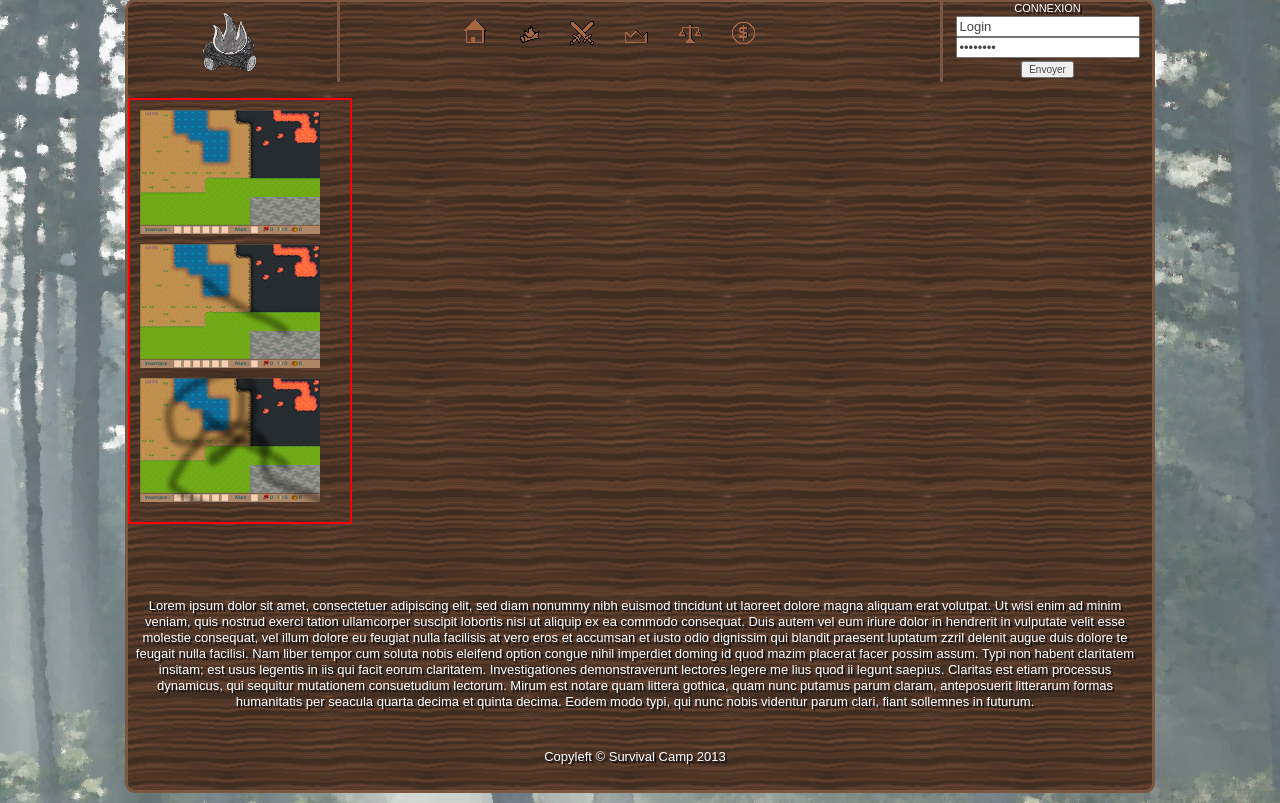
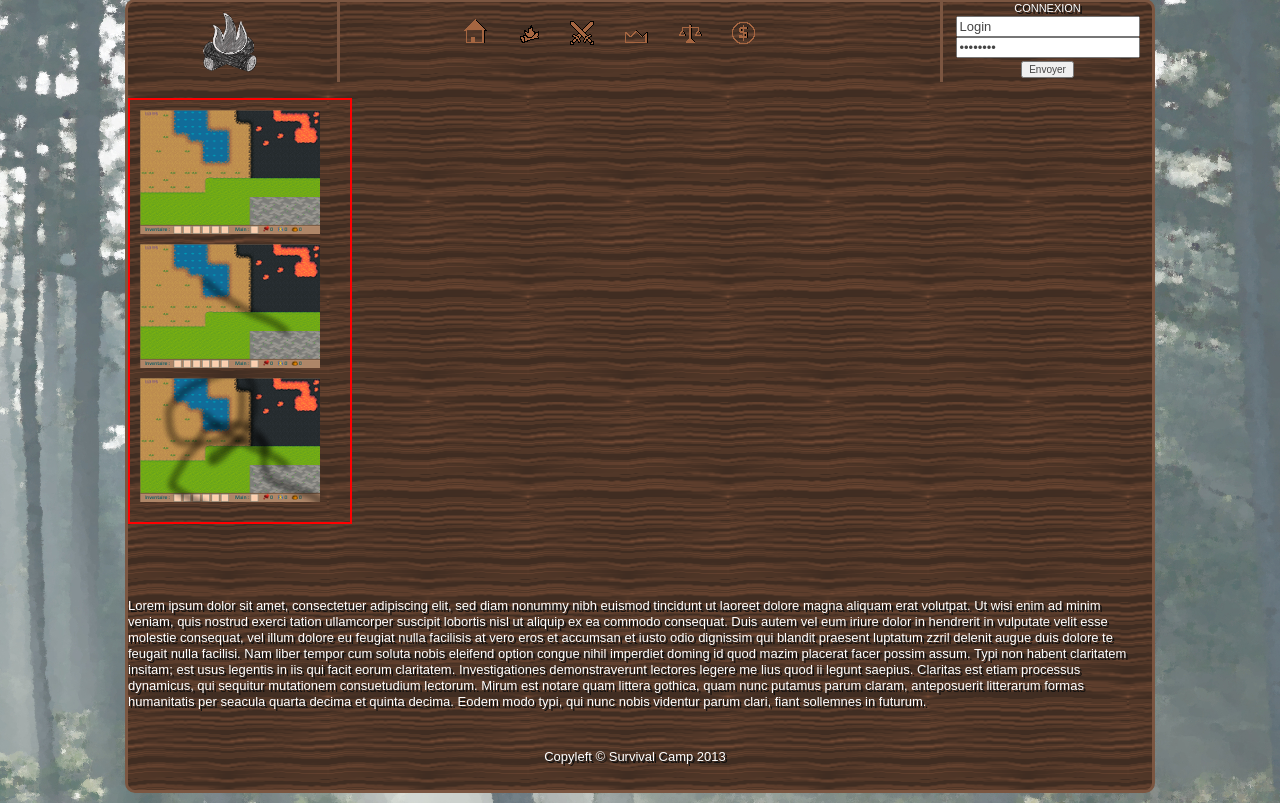
Before and after one commit to niamor89/SeminairePHP, a PHP site: page /website/index in a window 1280 px wide. Shown: the part 51-854 px from the top of the page. Run offline with PHP 8.4, Linux system fonts and the light colour scheme.

Commit message:
Suppression du centrage de content

```diff
--- a/site/assets/styles/default/style.css
+++ b/site/assets/styles/default/style.css
@@ -92,7 +92,7 @@ body { color:#FFF;}
 #header #menu ul li:hover .title { display:inline; }*/
 
 /**************** CONTENT ********************/
-#content { width:1014px; text-align:center; }
+#content { width:1014px; }
 
 /**************** FOOTER *********************/
 #footer {  width:1014px; text-align:center; }
```
